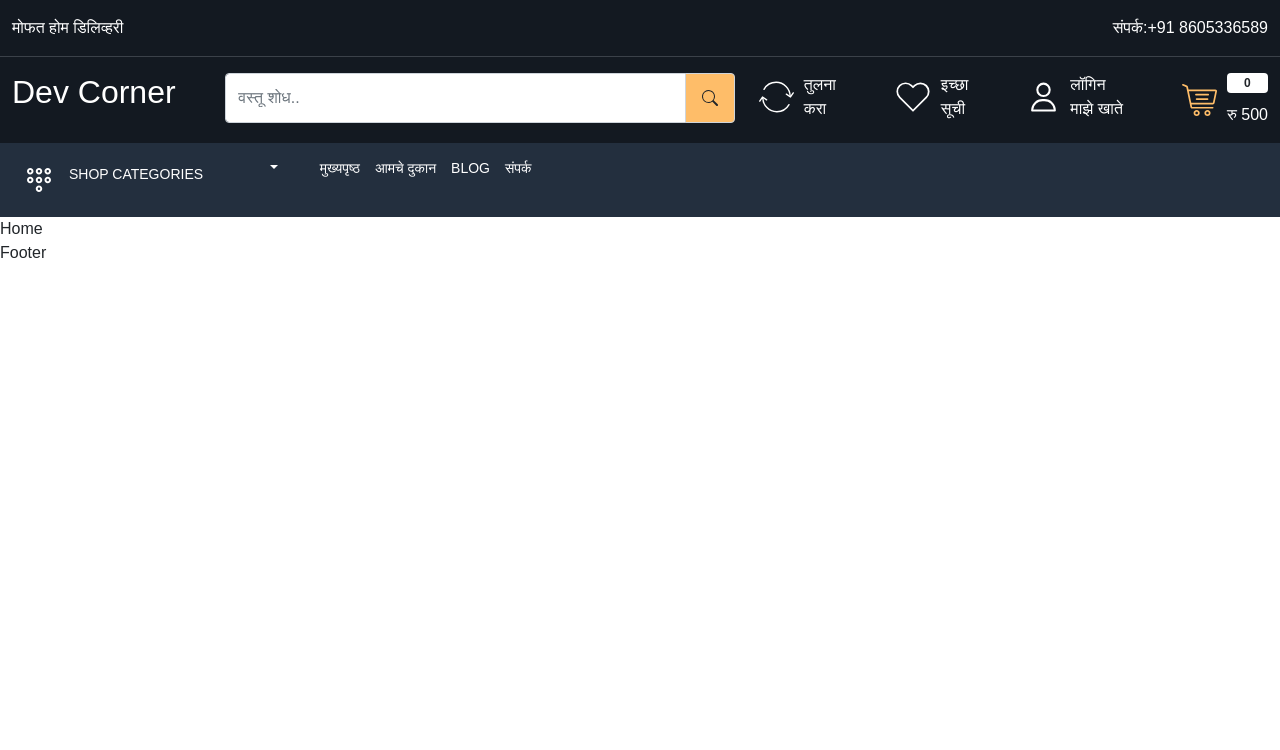
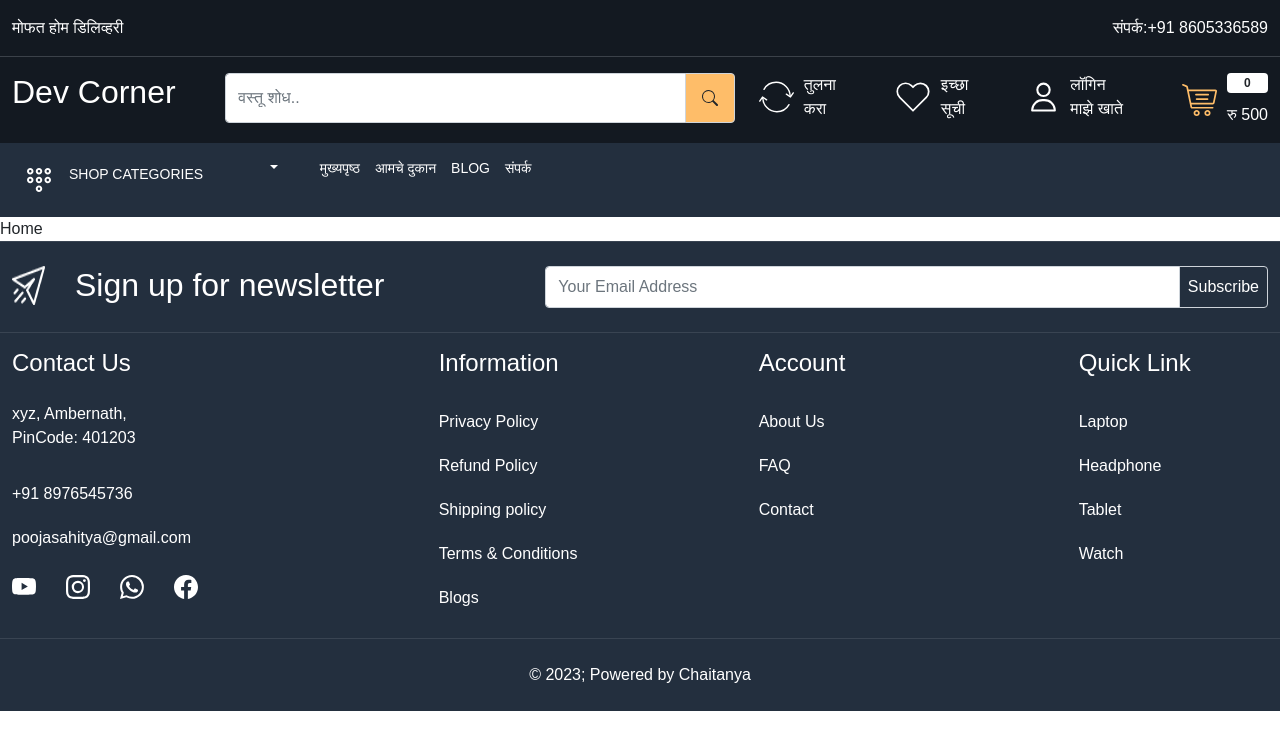
Before and after one commit to Webdev-Chaitanya/SGPB-FrontEnd, a React (Create React App) app: page / in a window 1280 px wide. Shown: the top 750 px of the page. Built offline with nearby package versions, Linux system fonts and the light colour scheme; a web font is replaced by a local one.

Commit message:
Footer commit

```diff
--- a/src/App.css
+++ b/src/App.css
@@ -80,3 +80,19 @@
   color: var(--color-febd69) !important;
 }
 /* Header Part End Here */
+
+
+/* Footer Part Start Here */
+
+footer{
+  background-color: var(--color-232f3e);
+}
+footer:not(:first-child){
+  border-top: 1px solid rgba(255, 255, 255, 0.1);
+}
+footer .input-group-text {
+  background-color: var(--color-232f3e) ;
+  color: white;
+  padding: 8px 17px;
+}
+/* Footer Part End Here */
--- a/src/components/Footer.js
+++ b/src/components/Footer.js
@@ -1,8 +1,112 @@
 import React from 'react'
+import { icons } from 'react-icons'
+import {Link} from 'react-router-dom'
+import {BsFacebook, BsWhatsapp, BsYoutube, BsInstagram} from 'react-icons/bs'
 
 const Footer = () => {
   return (
-    <div>Footer</div>
+    <>
+      <footer className="py-4">
+        <div className="container-xxl">
+          <div className="row align-item-center">
+            <div className="col-5">
+              <div className="footer-top-data d-flex gap-30 align-item-center">
+                <img src="images/newsletter.png" alt="newsletter"/>
+                <h2 className="mb-0 text-white">Sign up for newsletter</h2>
+              </div>
+            </div>
+            <div className="col-7">
+              <div class="input-group">
+                <input
+                  type="text"
+                  class="form-control py-1"
+                  placeholder= "Your Email Address "
+                  aria-label="Your Email Address "
+                  aria-describedby="basic-addon2"
+                />
+                <span class="input-group-text p-2" id="basic-addon2">
+                  Subscribe
+                </span>
+              </div>
+            </div>
+          </div>
+        </div>
+      </footer>
+      <footer className="py-3">
+        <div className="container-xxl">
+          <div className='row'>
+            <div className="col-4">
+              <h4 className="text-white mb-4">Contact Us</h4>
+              <div className="footer-link d-flex flex-column">
+                <address className='text-white fs-6'> xyz, Ambernath, <br/>
+                  PinCode: 401203
+                </address>
+                <a href="tel:+91 8976545736"
+                className="mt-3 d-block mb-1 text-white">
+                +91 8976545736
+                </a>
+                <a href="mailto:poojasahitya@gmail.com"
+                className="mt-3 d-block mb-0 text-white">
+                poojasahitya@gmail.com
+                </a>
+                <div className="social_icons d-flex align-item-center gap-30 mt-4">
+                  <a className="text-white" href="">
+                    <BsYoutube className="fs-4"/>
+                  </a>
+                  <a className="text-white" href="">
+                    <BsInstagram className="fs-4"/>
+                  </a>
+                  <a className="text-white" href="">
+                    <BsWhatsapp className="fs-4"/>
+                  </a>
+                  <a className="text-white" href="">
+                    <BsFacebook className="fs-4"/>
+                  </a>
+                </div>
+              </div>
+            </div>
+            <div className="col-3">
+              <h4 className="text-white mb-4">Information</h4>
+              <div className="footer-link d-flex flex-column">
+                <Link className="text-white py-2 mb-1">Privacy Policy</Link>
+                <Link className="text-white py-2 mb-1">Refund Policy</Link>
+                <Link className="text-white py-2 mb-1">Shipping policy</Link>
+                <Link className="text-white py-2 mb-1">Terms & Conditions</Link>
+                <Link className="text-white py-2 mb-1">Blogs</Link>
+              </div>
+            </div>
+            <div className="col-3">
+              <h4 className="text-white mb-4">Account</h4>
+              <div className="footer-link d-flex flex-column">
+                <Link className="text-white py-2 mb-1">About Us</Link>
+                <Link className="text-white py-2 mb-1">FAQ</Link>
+                <Link className="text-white py-2 mb-1">Contact</Link>
+              </div>
+            </div>
+            <div className="col-2">
+              <h4 className="text-white mb-4">Quick Link</h4>
+              <div className="footer-link d-flex flex-column">
+                <Link className="text-white py-2 mb-1">Laptop</Link>
+                <Link className="text-white py-2 mb-1">Headphone</Link>
+                <Link className="text-white py-2 mb-1">Tablet</Link>
+                <Link className="text-white py-2 mb-1">Watch</Link>
+              </div>
+            </div>
+          </div>
+        </div>
+      </footer>
+      <footer className="py-4">
+        <div className="container-xxl">
+          <div className="row">
+            <div className="col-12">
+              <p className="text-center mb-0 text-white">
+                &copy; {new Date().getFullYear()}; Powered by Chaitanya
+              </p>
+            </div>
+          </div>
+        </div>
+      </footer>
+    </>
   )
 }
 
```
